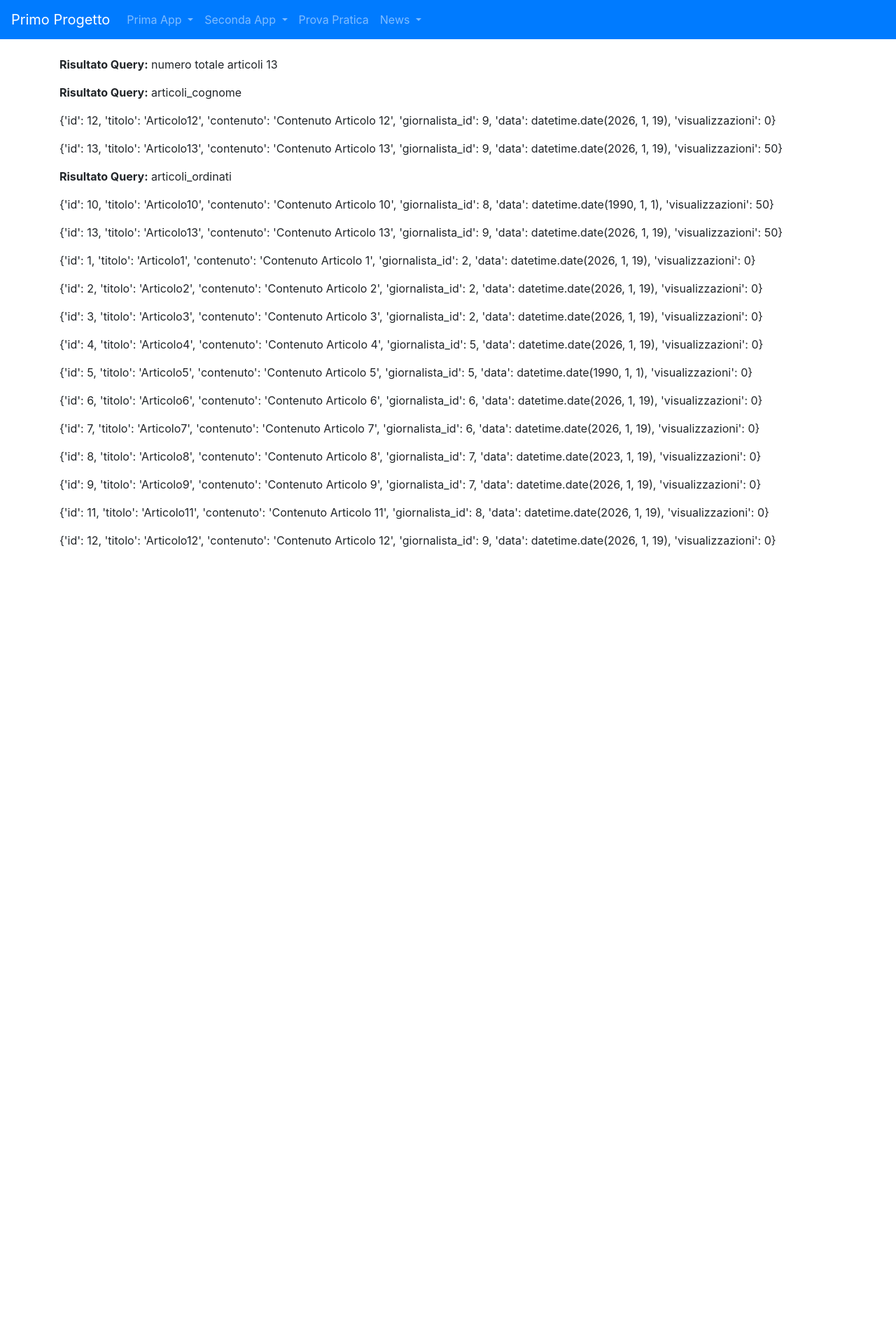
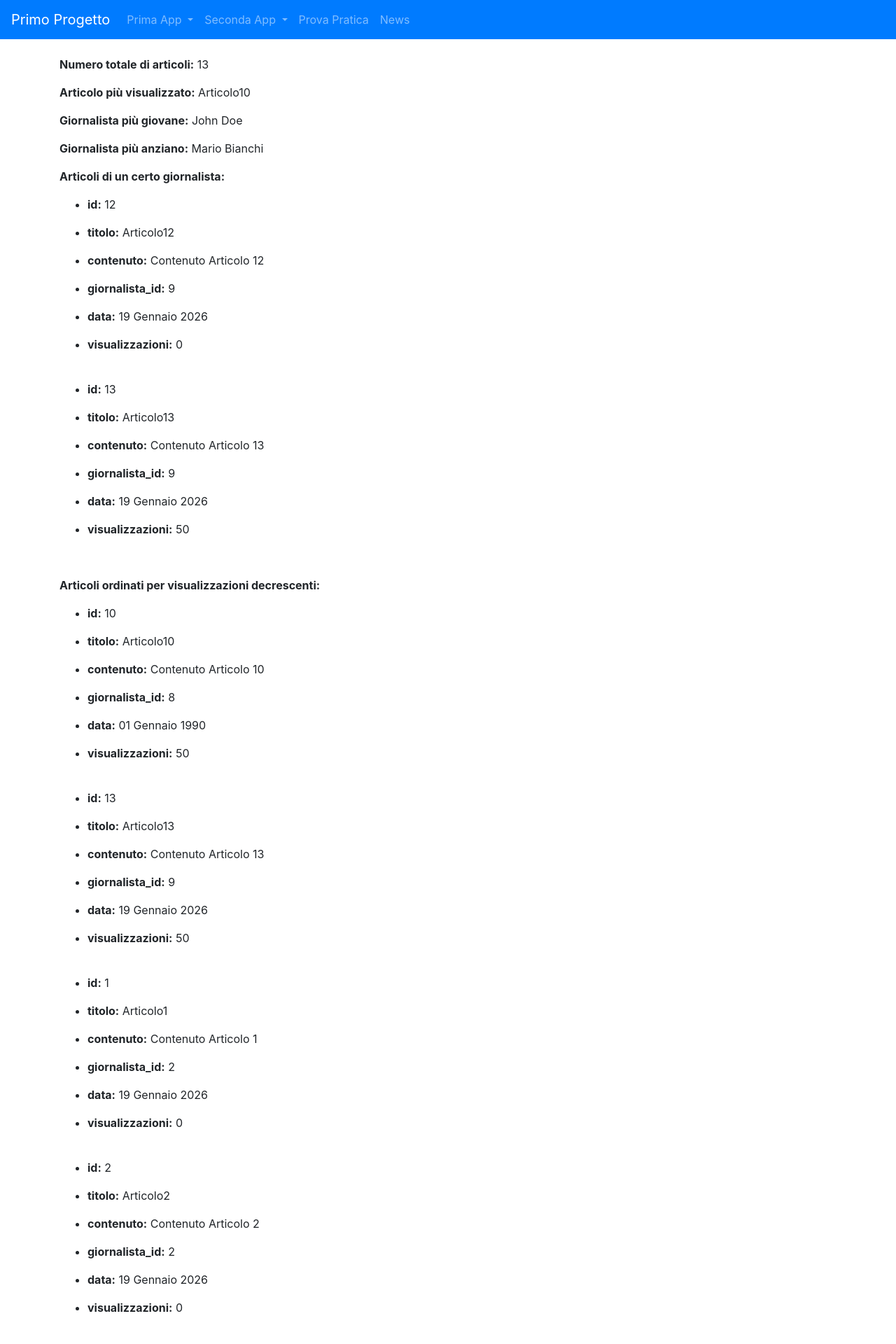
Before and after one commit to IlMorgoz/primo_progetto, a Django app: page /news/query_base in a window 1280 px wide. Shown: the top 1920 px of the page at 70% size. Before the commit the page ends 782 px from the top, so only its background shows below. Run offline with Django 5.2, Linux system fonts and the light colour scheme; data comes from the database, SQL or seed files in the repository; both versions use the stored data as it was after the commit.

Commit message:
Aggiunti index e giornalista_detail

```diff
--- a/news/models.py
+++ b/news/models.py
@@ -14,7 +14,7 @@ class Articolo (models.Model):
     titolo = models.CharField(max_length=100)
     contenuto = models.TextField()
     giornalista = models.ForeignKey(Giornalista, on_delete=models.CASCADE, related_name="articoli")
-    data = models.DateField(auto_now=True, blank=True)
+    data = models.DateField(blank=True)
     visualizzazioni = models.IntegerField(default=0, blank=True)
 
     def __str__(self):
--- a/news/templates/news/query.html
+++ b/news/templates/news/query.html
@@ -4,12 +4,20 @@ Esempio di query
 {%endblock title%}
 {%block content%}
     {% for foo in risultati_no_ciclo.values %}
-        <p><strong>Risultato Query:</strong> {{foo.0}} {{foo.1}}</p>
+        <p><strong>{{foo.0}}:</strong> {{foo.1}}</p>
     {% endfor %}
+
     {% for foo in risultati_ciclo.values %}
-        <p><strong>Risultato Query:</strong> {{foo.0}}
-        {% for foo2 in foo.1.values %}
-            <p>{{foo2}}</p>
-        {% endfor %}
+        <p><strong>{{foo.0}}:</strong>
+        <ul>
+            {% for foo2 in foo.1.values %}
+                {% for key,content in foo2.items %}
+                    <li><p><strong>{{key}}:</strong> {{content}}</p></li>
+                    {% if key == "visualizzazioni" or key == "anno_di_nascita"%}
+                        <br>
+                    {% endif %}
+                {% endfor %}
+            {% endfor %}
+        </ul>
     {% endfor %}
 {%endblock content%}
--- a/news/urls.py
+++ b/news/urls.py
@@ -1,12 +1,13 @@
 from django.urls import path
-from .views import home, articoloDetailView, listaArticoli, queryBase
+from .views import home, articoloDetailView, listaArticoli, queryBase,giornalista_detail,index_news
 
 app_name = 'news'
 urlpatterns = [
-    path("", home, name="home"),
+    path("/homepage", home, name="home"),
     path("/articoli/<int:pk>", articoloDetailView, name="articolo_detail"),
     path("/lista_articoli", listaArticoli, name="lista_articoli"),
-
     path("/lista_articoli/<int:pk>", listaArticoli, name="lista_articoli"),
     path("/query_base",queryBase, name="query_base"),
+    path("/giornalista/<int:pk>",giornalista_detail, name="giornalista_detail"),
+    path("", index_news, name="index_news"),
 ]
--- a/news/views.py
+++ b/news/views.py
@@ -1,5 +1,7 @@
 import datetime
 from django.shortcuts import render, get_object_or_404
+from odf.draw import Object
+
 from.models import Articolo, Giornalista
 # Create your views here.
 # def home (request):
@@ -48,63 +50,129 @@ def listaArticoli(request, pk=None):
 def queryBase (request):
     #1. Tutti gli articoli scritti da giornalisti di un certo cognome:
     articoli_cognome = Articolo.objects.filter(giornalista__cognome='Pitony')
+
     #2. Totale
     numero_totale_articoli = Articolo.objects.count()
+
     #3.Contare il numero di articoli scritti da un giornalista specifico:
     giornalista_1 = Giornalista.objects.get( id = 2 )
     numero_articoli_giornalista_1 = Articolo.objects.filter(giornalista=giornalista_1).count()
+
     #4.Ordinare gli articoli per numero di visualizzazioni in ordine decrescente:
     articoli_ordinati = Articolo.objects.order_by('-visualizzazioni')
+
     #5.tutti gli articoli che non hanno visualizzazioni:
     articoli_senza_visualizzazioni = Articolo.objects.filter(visualizzazioni=0)
+
     #6.articolo più visualizzato
     articolo_piu_visualizzato = Articolo.objects.order_by('-visualizzazioni').first()
+
     #7.Tutti i giornalisti nati dopo una certa data:
     giornalisti_data = Giornalista.objects.filter(anno_di_nascita__gt = datetime.date(1990, 1, 1))
+
     #8.tutti gli articoli pubblicati in una data specifica:
     articoli_del_giorno = Articolo.objects.filter(data=datetime.date(2023, 1, 1))
+
     #9.tutti gli articoli pubblicati in un intervallo di date
     articoli_periodo = Articolo.objects.filter(data__range=(datetime.date(2023, 1, 1), datetime.date(2023, 12, 31)))
+
     #10.gli articoli scritti da giornalisti nati prima del 1980:
     giornalisti_nati = Giornalista.objects.filter(anno_di_nascita__lt=datetime.date (1980, 1, 1))
     articoli_giornalisti = Articolo.objects.filter(giornalista__in=giornalisti_nati)
+
     # 11.il giornalista più giovane:
     giornalista_giovane= Giornalista.objects.order_by('anno_di_nascita').first()
+
     # 12.il giornalista più anziano:
     giornalista_anziano=Giornalista.objects.order_by('-anno_di_nascita').first()
+
     # 13. gli ultimi 5 articoli pubblicati:
     ultimi=Articolo.objects.order_by('-data')[:5]
+
     # 14. tutti gli articoli con un certo numero minimo di visualizzazioni:
     articoli_minime_visualizzazioni=Articolo.objects.filter(visualizzazioni__gte=100)
+
     # 15. tutti gli articoli che contengono una certa parola nel titolo:
     articoli_parola=Articolo.objects.filter(titolo__icontains='importante')
+
+    # 16 Articoli pubblicati in un certo mese di un anno specifico:
+    # nota per poter modificare la data di un articolo togliere la proprietà auto_now=True al field data nel model
+    # poi dare i comandi makemigrations e migrate per applicare le modifiche al database
+    articoli_mese_anno = Articolo.objects.filter(data__month=1, data__year=2023)
+
+    # 17 Giornalisti con almeno un articolo con più di 100 visualizzazioni
+    giornalisti_con_articoli_popolari = Giornalista.objects.filter(articoli__visualizzazioni__gte=100).distinct()
+    """
+    Spiegazione dettagliata:
+    Giornalista.objects: Inizia dalla classe del modello Giornalista. .filter(articoli_visualizzazioni_gte=100): Utilizza il metodo filter()
+    per filtrare i giornalisti in base al campo visualizzazioni nel modello Articolo. La notazione articoli_visualizzazioni indica che si sta
+    seguendo la relazione inversa dalla classe Giornalista alla classe Articolo attraverso il campo ForeignKey giornalista nel modello
+    Articolo.distinct(): E' un metodo assicura che i risultati siano distinti, eliminando eventuali duplicati. In questo caso, ciò è
+    utile perché un giornalista potrebbe essere associato a più articoli che soddisfano il criterio, e vogliamo ottenere solo una volta
+    ogni giornalista che ha scritto almeno un articolo popolare.
+    """
+    # UTILIZZO DI PIU' CONDIZIONI DI SELEZIONE
+    data = datetime.date(1990, 1, 1)
+    visualizzazioni = 50
+    # Per mettere in AND le condizioni separarle con la virgola
+
+    # 18 Articolo 10
+    articoli_con_and = Articolo.objects.filter(giornalista__anno_di_nascita__gt=data, visualizzazioni__gte=visualizzazioni)
+
+    # Per mettere in OR le condizioni utilizzare l'operatore Q
+    from django.db.models import Q
+    # 19 Articolo 5, Articolo 13
+    articoli_con_or = Articolo.objects.filter(
+        Q(giornalista__anno_di_nascita__gt=data) | Q(visualizzazioni__lte=visualizzazioni))
+
+    # Per il NOT (~) utilizzare l'operatore Q
+    # 20 Tutti tranne 5,10,13
+    articoli_con_not = Articolo.objects.filter(~Q(giornalista__anno_di_nascita__lt=data))
+    # oppure il metodo exclude
+    # Esclude tutti gli articoli che sono selezionati dal parametro fornito
+
+    articoli_con_not = Articolo.objects.exclude(giornalista__anno_di_nascita__lt=data)
     # Creare il dizionario context
-    context = {'risultati_no_ciclo':
-                   {
-                    'numero totale articoli': ('numero totale articoli',numero_totale_articoli),
-                    },
-               'risultati_ciclo':
-                   {
-                       'articoli_cognome': ("articoli_cognome", articoli_cognome),
-                    'articoli_ordinati': ('articoli_ordinati', articoli_ordinati),
-                    }
+    context = \
+        {
+            'risultati_no_ciclo':
+                {
+                    'numero totale articoli': ('Numero totale di articoli',numero_totale_articoli),
+                    'articolo_piu_visualizzato': ("Articolo più visualizzato",articolo_piu_visualizzato),
+                    'giornalista_giovane': ("Giornalista più giovane",giornalista_giovane),
+                    'giornalista_anziano': ("Giornalista più anziano",giornalista_anziano),
+                },
+           'risultati_ciclo':
+                {
+                    'articoli_cognome': ("Articoli di un certo giornalista", articoli_cognome),
+                    'articoli_ordinati': ('Articoli ordinati per visualizzazioni decrescenti', articoli_ordinati),
+                    'numero_articoli_giornalista_1': ("Numero di articoli del primo giornalista",numero_articoli_giornalista_1),
+                    'articoli_senza_visualizzazioni': ("Articoli senza visualizzazioni",articoli_senza_visualizzazioni),
+                    'giornalisti_data': ("Giornalisti nati in una certa data",giornalisti_data),
+                    'articoli_del_giorno': ("Articoli pubblicati in una specifica data",articoli_del_giorno),
+                    'articoli_periodo': ("Articoli pubblicati in uno specifico periodo",articoli_periodo),
+                    'articoli_giornalisti': ("Articoli scritti da giornalisti nati prima del 1990",articoli_giornalisti),
+                    'ultimi': ("Ultimi 5 articoli pubblicati",ultimi),
+                    'articoli_minime_visualizzazioni': ("Articoli con un minimo numero di visualizzazioni",articoli_minime_visualizzazioni),
+                    'articoli_parola': ("Articoli con una certa parola nel titolo",articoli_parola),
+                    'articoli_mese_anno':("Articoli di un certo mese in un certo anno",articoli_mese_anno),
+                    'giornalisti_con_articoli_popolari':("Giornalisti con articoli popolari",giornalisti_con_articoli_popolari),
+                    'articoli_con_and':("Articoli con and",articoli_con_and),
+                    'articoli_con_or':("Articoli con or",articoli_con_or),
+                    'articoli_con_not':("Articoli con not",articoli_con_not),
+                }
     }
     return render(request, 'news/query.html', context)
 
+def giornalista_detail(request,pk):
+    giornalista = get_object_or_404(Giornalista, pk=pk)
+    articoli = Articolo.objects.all()
+    context = \
+        {
+        "giornalista": giornalista,
+        "articoli": articoli,
+        }
+    return render(request,'news/giornalista_detail.html',context)
 
-# {'articoli_cognome': ("articoli_cognome", articoli_cognome),
-#                     'numero totale articoli': ('numero totale articoli', numero_totale_articoli),
-#                     'numero_articoli_giornalista_1': numero_articoli_giornalista_1,
-#                     'articoli_ordinati': ('articoli_ordinati', articoli_ordinati),
-#                     'articoli_senza_visualizzazioni': articoli_senza_visualizzazioni,
-#                     'articolo_piu_visualizzato': articolo_piu_visualizzato,
-#                     'giornalisti_nati': giornalisti_nati,
-#                     'giornalista_giovane': giornalista_giovane,
-#                     'giornalista_anziano': giornalista_anziano,
-#                     'giornalisti_data': giornalisti_data,
-#                     'articoli_del_giorno': articoli_del_giorno,
-#                     'articoli_periodo': articoli_periodo,
-#                     'articoli_giornalisti': articoli_giornalisti,
-#                     'ultimi': ultimi,
-#                     'articoli_minime_visualizzazioni': articoli_minime_visualizzazioni,
-#                     'articoli_parola': articoli_parola, }
+def index_news(request):
+    return render(request,'news/index_news.html')
--- a/templates/base.html
+++ b/templates/base.html
@@ -50,17 +50,11 @@
                         <span class="navbar-toggler-icon"></span>
                     </button>
                 </li>
-                <li class="nav-item dropdown">
-                    <a class="nav-link dropdown-toggle" href="#" id="navbarDropdown" role="button" data-toggle="dropdown" aria-haspopup="true" aria-expanded="false">
-                    News
-                    </a>
-                    <div class="dropdown-menu" aria-labelledby="navbarDropdown">
-                        <ul style="list-style-type: none;">
-                            <li><a href="{% url 'news:home'%}">Homepage</a></li>
-                            <li><a href="{% url 'news:lista_articoli' 1%}">Read More</a></li> <!--1 è un numero a caso, future implementazioni di funzionalità necessarie-->
-                            <li><a href="{% url 'news:query_base'%}">Query</a></li>
-                        </ul>
-                    </div>
+                <li>
+                    <a class="nav-link" href="{% url 'news:index_news'%}">News</a>
+                    <button class="navbar-toggler" type="button" data-toggle="collapse" data-target="#navbarSupportedContent" aria-controls="navbarSupportedContent" aria-expanded="false" aria-label="Toggle navigation">
+                        <span class="navbar-toggler-icon"></span>
+                    </button>
                 </li>
             </ul>
         </div>
```
Also changed, not shown: news/templates/news/giornalista_detail.html (added, +16 -0 lines), news/templates/news/index_news.html (added, +12 -0 lines), news/templates/news/lista_articoli.html (+11 -3 lines), db.sqlite3, news/migrations/0005_alter_articolo_data.py (added).
